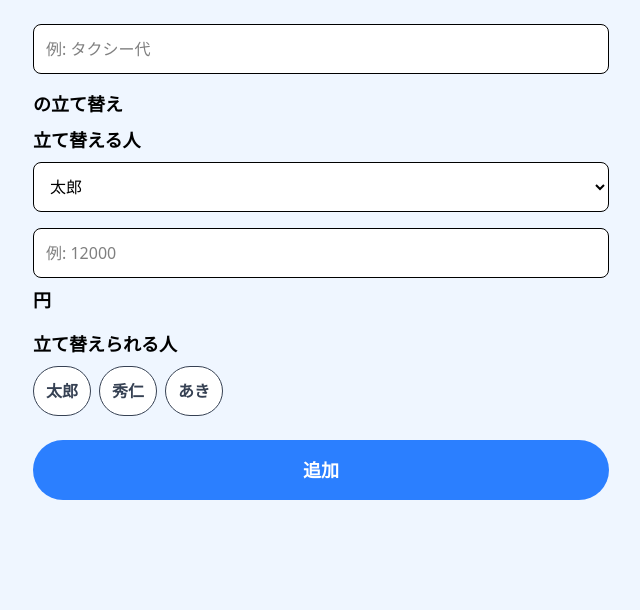
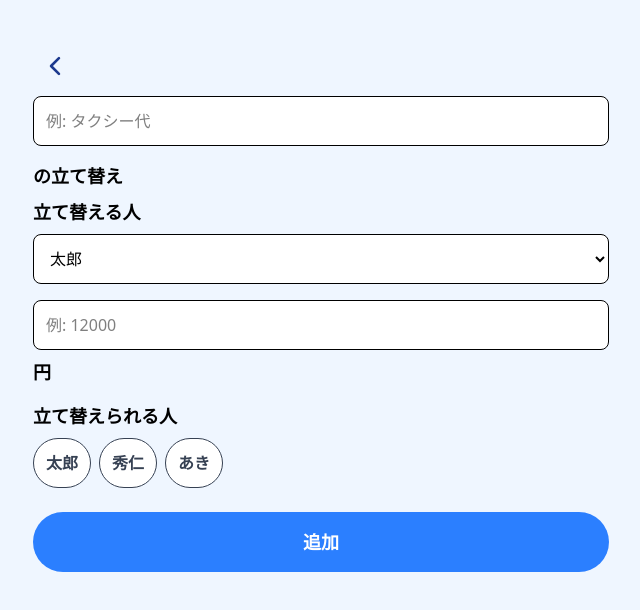
Before and after one commit to Hideto6/separate_check_w, a Next.js app: page /add_payment in a window 1280 px wide. Shown: the top 610 px of the page, without its empty margins (319-959 px from the left). Built offline with nearby package versions, Linux system fonts and the light colour scheme.

Commit message:
add_payment/pageに戻るボタン追加

```diff
--- a/src/app/add_payment/page.tsx
+++ b/src/app/add_payment/page.tsx
@@ -1,6 +1,7 @@
 "use client";
 import { useRouter } from "next/navigation";
 import { useState } from "react";
+import { IoChevronBack } from "react-icons/io5";
 
 const members = ["太郎", "秀仁", "あき"];
 
@@ -24,6 +25,12 @@ export default function AddPaymentPage() {
   return (
     <div className="min-h-screen flex flex-col items-center bg-blue-50 p-6">
       <div className="w-full max-w-xl">
+        <button
+          className="mt-5 mb-2 text-blue-900 hover:bg-blue-100 rounded-full p-2"
+          onClick={() => router.back()}
+        >
+          <IoChevronBack size={28} />
+        </button>
         <input
           type="text"
           placeholder="例: タクシー代"
```
